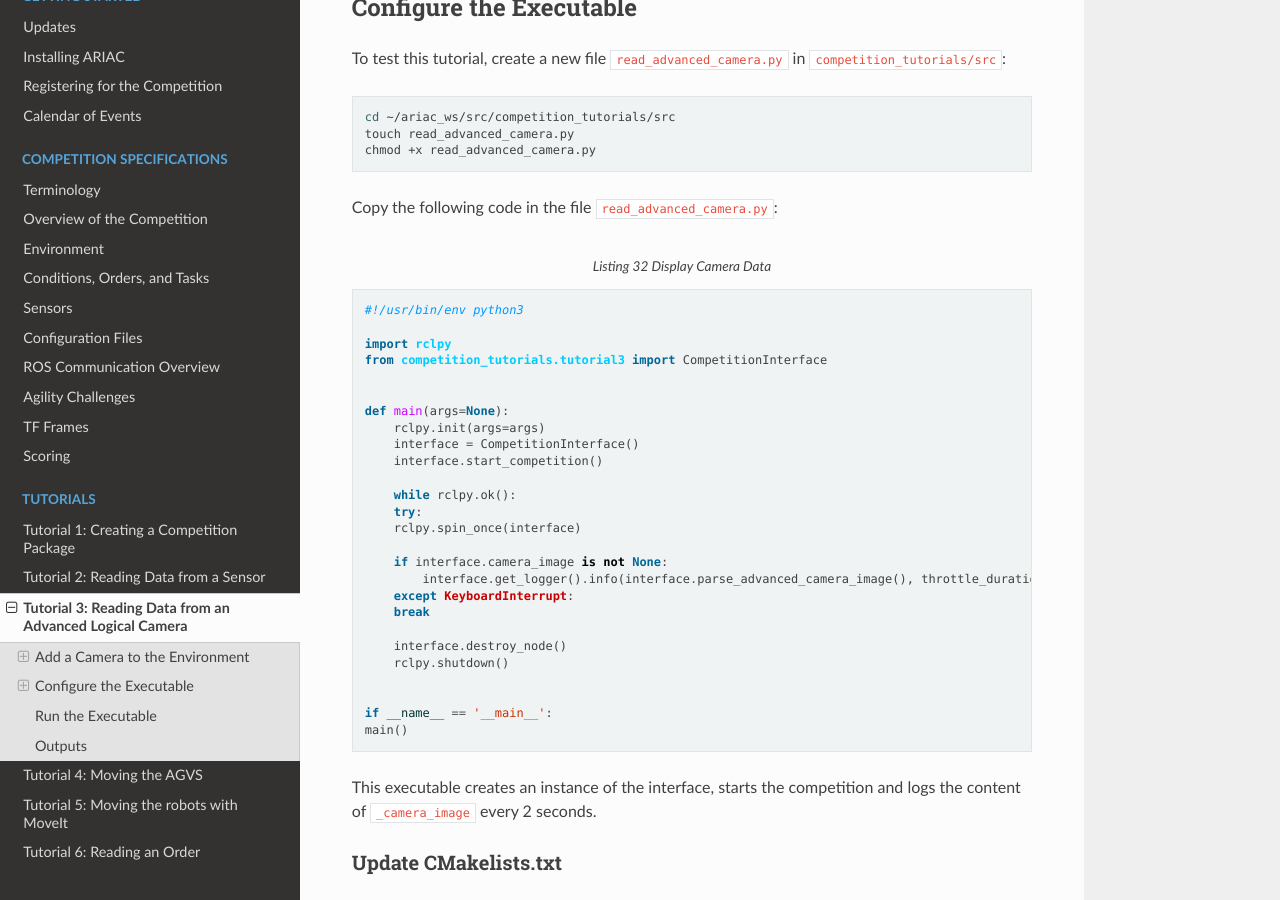
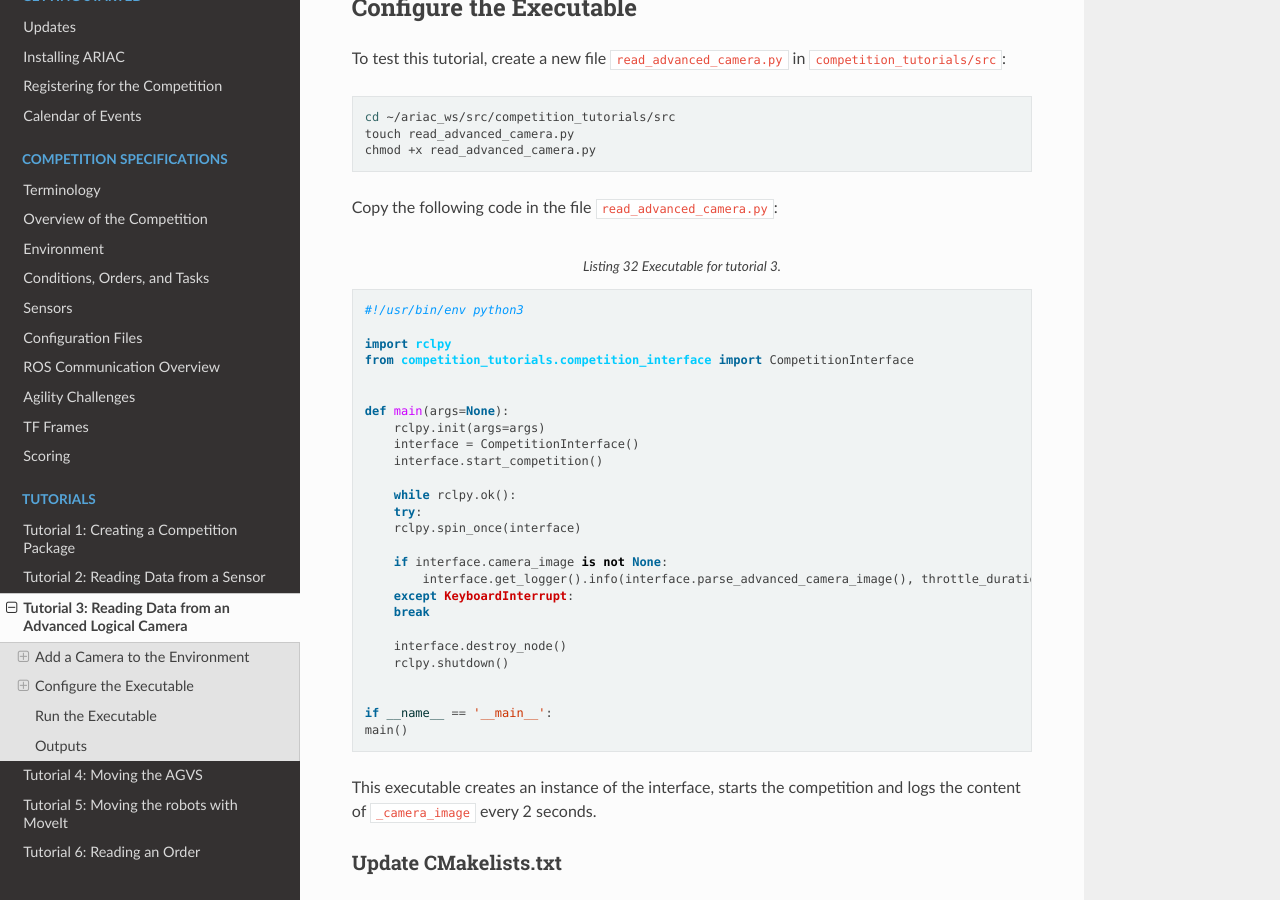
Before and after one commit to usnistgov/ARIAC, a Sphinx documentation site: the page built from docs/tutorials/tutorial_3.rst, in a window 1280 px wide and 900 px high, scrolled down 7104 px. Built offline with Sphinx 7.4.7 and the Read the Docs theme 2.0.0, drawn with Linux system fonts in a browser that asks for light colours.

Commit message:
tutorial 2

```diff
--- a/docs/tutorials/tutorial2.rst
+++ b/docs/tutorials/tutorial2.rst
@@ -271,7 +271,7 @@ Copy the following code in the file ``read_break_beam_sensor.py``:
 
 
 .. code-block:: python
-    :caption: Display Camera Data
+    :caption: Executable for tutorial 2.
 
     #!/usr/bin/env python3
 
--- a/docs/tutorials/tutorial_3.rst
+++ b/docs/tutorials/tutorial_3.rst
@@ -383,12 +383,12 @@ Copy the following code in the file ``read_advanced_camera.py``:
 
 
 .. code-block:: python
-    :caption: Display Camera Data
+    :caption: Executable for tutorial 3.
 
     #!/usr/bin/env python3
 
     import rclpy
-    from competition_tutorials.tutorial3 import CompetitionInterface
+    from competition_tutorials.competition_interface import CompetitionInterface
 
 
     def main(args=None):
```
Also changed, not shown: other parts of docs/tutorials/tutorial2.rst (+0 -2 lines), docs/tutorials/tutorial_1.rst (+6 -4 lines).
